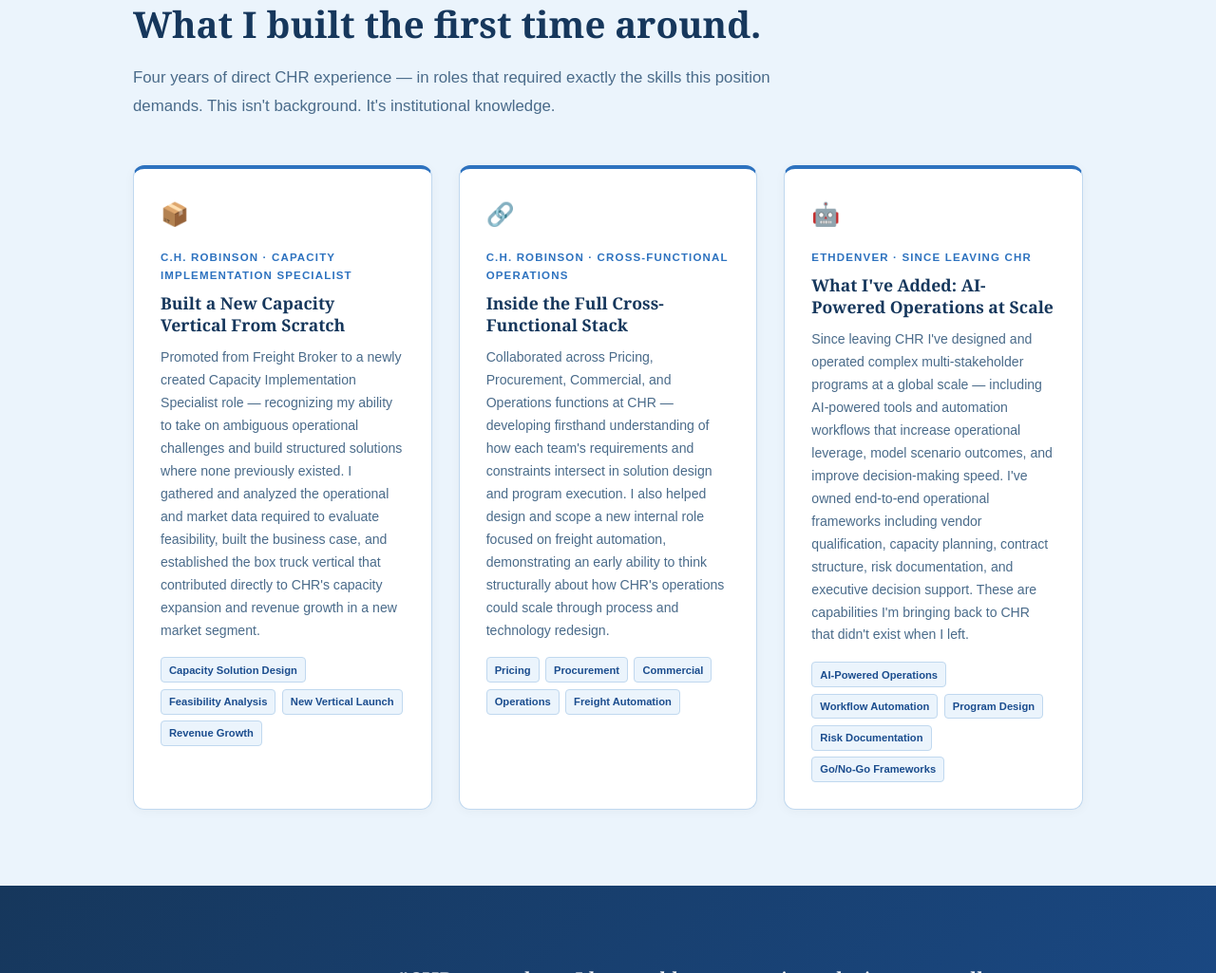
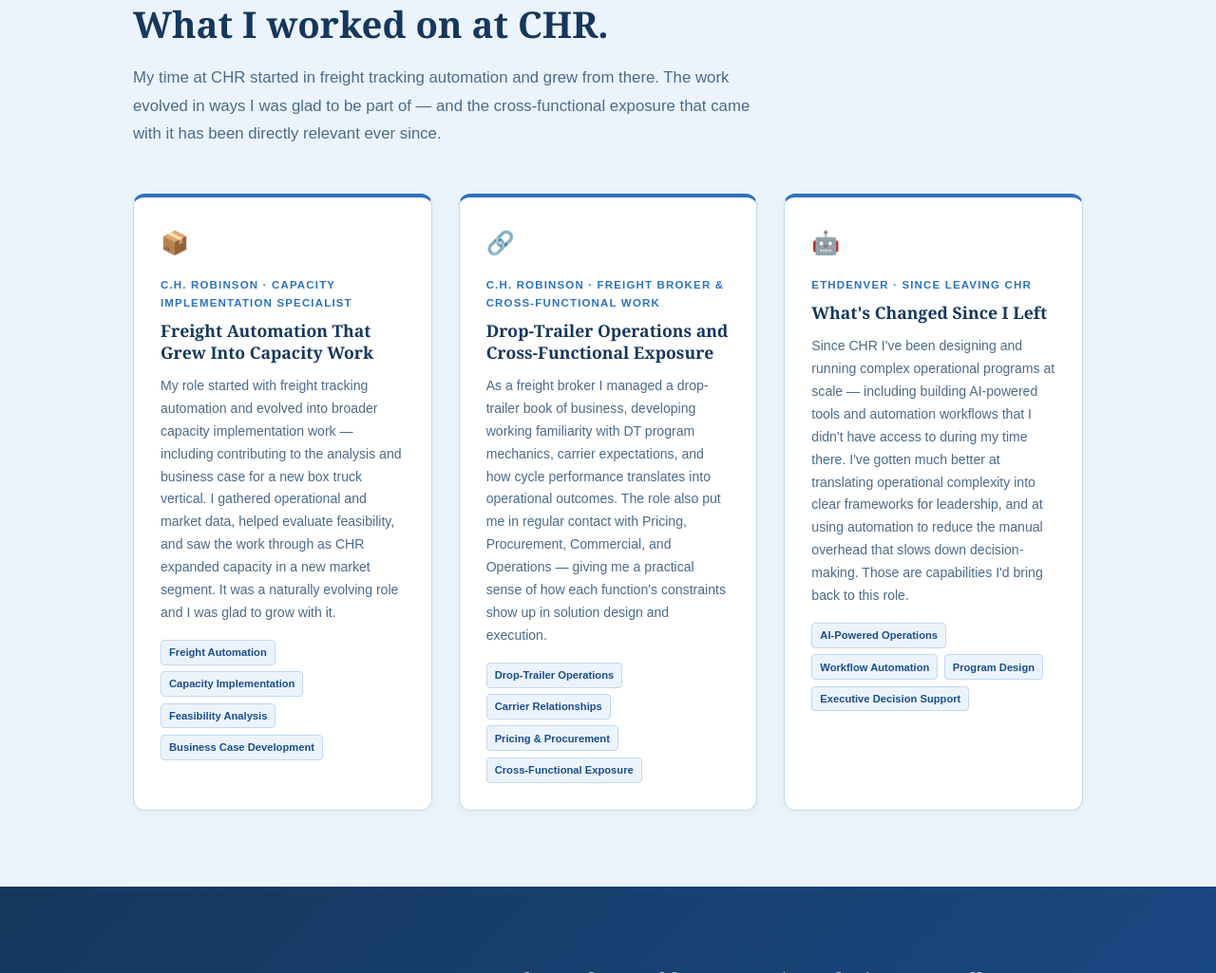
Before and after one commit to emudoteth/kevin-marek-chr, a plain HTML site: page index.html in a window 1280 px wide. Shown: the part 3967-4992 px from the top of the page at 95% size. Drawn offline with Linux system fonts and the light colour scheme; a script that the page names is missing.

Commit message:
Accurate CHR role framing — started in freight automation, evolved naturally

```diff
--- a/index.html
+++ b/index.html
@@ -304,48 +304,46 @@
 <section class="proof-section" id="proof">
   <div class="container">
     <span class="section-label">CHR Experience in Depth</span>
-    <h2 class="section-title">What I built the first time around.</h2>
-    <p class="section-intro">Four years of direct CHR experience — in roles that required exactly the skills this position demands. This isn't background. It's institutional knowledge.</p>
+    <h2 class="section-title">What I worked on at CHR.</h2>
+    <p class="section-intro">My time at CHR started in freight tracking automation and grew from there. The work evolved in ways I was glad to be part of — and the cross-functional exposure that came with it has been directly relevant ever since.</p>
     <div class="proof-grid">
 
       <div class="proof-card">
         <div class="proof-icon">📦</div>
         <div class="proof-org">C.H. Robinson · Capacity Implementation Specialist</div>
-        <h3>Built a New Capacity Vertical From Scratch</h3>
-        <p>Promoted from Freight Broker to a newly created Capacity Implementation Specialist role — recognizing my ability to take on ambiguous operational challenges and build structured solutions where none previously existed. I gathered and analyzed the operational and market data required to evaluate feasibility, built the business case, and established the box truck vertical that contributed directly to CHR's capacity expansion and revenue growth in a new market segment.</p>
+        <h3>Freight Automation That Grew Into Capacity Work</h3>
+        <p>My role started with freight tracking automation and evolved into broader capacity implementation work — including contributing to the analysis and business case for a new box truck vertical. I gathered operational and market data, helped evaluate feasibility, and saw the work through as CHR expanded capacity in a new market segment. It was a naturally evolving role and I was glad to grow with it.</p>
         <div class="proof-tags">
-          <span class="proof-tag">Capacity Solution Design</span>
+          <span class="proof-tag">Freight Automation</span>
+          <span class="proof-tag">Capacity Implementation</span>
           <span class="proof-tag">Feasibility Analysis</span>
-          <span class="proof-tag">New Vertical Launch</span>
-          <span class="proof-tag">Revenue Growth</span>
+          <span class="proof-tag">Business Case Development</span>
         </div>
       </div>
 
       <div class="proof-card">
         <div class="proof-icon">🔗</div>
-        <div class="proof-org">C.H. Robinson · Cross-Functional Operations</div>
-        <h3>Inside the Full Cross-Functional Stack</h3>
-        <p>Collaborated across Pricing, Procurement, Commercial, and Operations functions at CHR — developing firsthand understanding of how each team's requirements and constraints intersect in solution design and program execution. I also helped design and scope a new internal role focused on freight automation, demonstrating an early ability to think structurally about how CHR's operations could scale through process and technology redesign.</p>
+        <div class="proof-org">C.H. Robinson · Freight Broker &amp; Cross-Functional Work</div>
+        <h3>Drop-Trailer Operations and Cross-Functional Exposure</h3>
+        <p>As a freight broker I managed a drop-trailer book of business, developing working familiarity with DT program mechanics, carrier expectations, and how cycle performance translates into operational outcomes. The role also put me in regular contact with Pricing, Procurement, Commercial, and Operations — giving me a practical sense of how each function's constraints show up in solution design and execution.</p>
         <div class="proof-tags">
-          <span class="proof-tag">Pricing</span>
-          <span class="proof-tag">Procurement</span>
-          <span class="proof-tag">Commercial</span>
-          <span class="proof-tag">Operations</span>
-          <span class="proof-tag">Freight Automation</span>
+          <span class="proof-tag">Drop-Trailer Operations</span>
+          <span class="proof-tag">Carrier Relationships</span>
+          <span class="proof-tag">Pricing &amp; Procurement</span>
+          <span class="proof-tag">Cross-Functional Exposure</span>
         </div>
       </div>
 
       <div class="proof-card">
         <div class="proof-icon">🤖</div>
         <div class="proof-org">ETHDenver · Since Leaving CHR</div>
-        <h3>What I've Added: AI-Powered Operations at Scale</h3>
-        <p>Since leaving CHR I've designed and operated complex multi-stakeholder programs at a global scale — including AI-powered tools and automation workflows that increase operational leverage, model scenario outcomes, and improve decision-making speed. I've owned end-to-end operational frameworks including vendor qualification, capacity planning, contract structure, risk documentation, and executive decision support. These are capabilities I'm bringing back to CHR that didn't exist when I left.</p>
+        <h3>What's Changed Since I Left</h3>
+        <p>Since CHR I've been designing and running complex operational programs at scale — including building AI-powered tools and automation workflows that I didn't have access to during my time there. I've gotten much better at translating operational complexity into clear frameworks for leadership, and at using automation to reduce the manual overhead that slows down decision-making. Those are capabilities I'd bring back to this role.</p>
         <div class="proof-tags">
           <span class="proof-tag">AI-Powered Operations</span>
           <span class="proof-tag">Workflow Automation</span>
           <span class="proof-tag">Program Design</span>
-          <span class="proof-tag">Risk Documentation</span>
-          <span class="proof-tag">Go/No-Go Frameworks</span>
+          <span class="proof-tag">Executive Decision Support</span>
         </div>
       </div>
 
```
